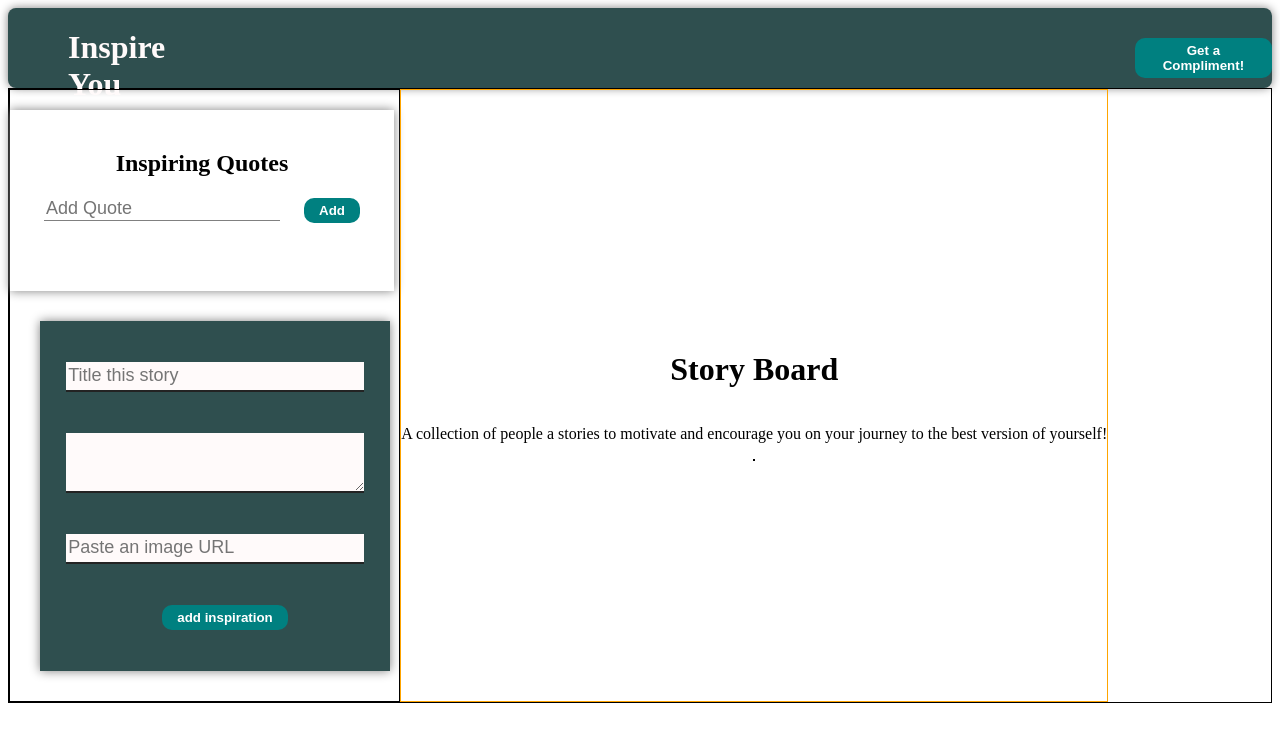
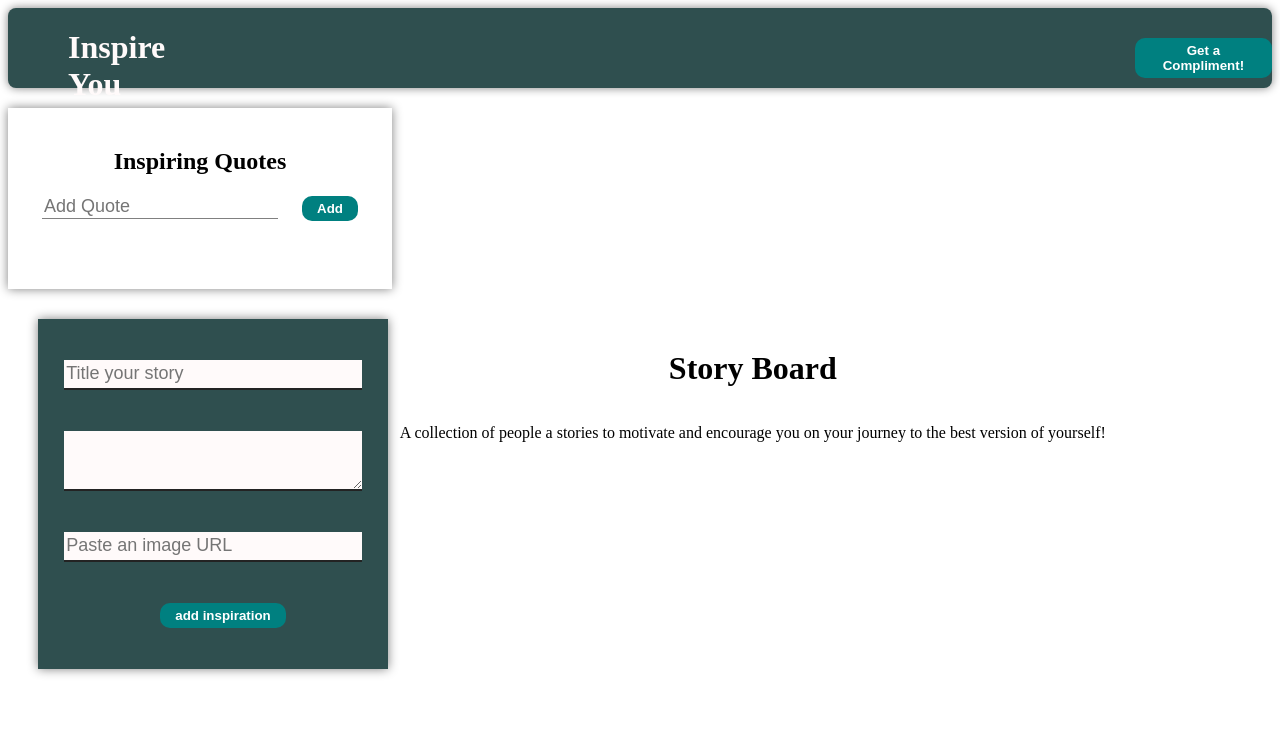
Before and after one commit to JoyMazhangara/capstone1, a website: page client/index.html in a window 1280 px wide. Drawn offline with nearby package versions, Linux system fonts and the light colour scheme; no server answers.

Commit message:
finished

```diff
--- a/client/index.html
+++ b/client/index.html
@@ -46,7 +46,7 @@
         <input
            type='text'
            id="title"
-           placeholder="Title this story"/>
+           placeholder="Title your story"/>
         <textarea
            rows = "3"
            id="text"
@@ -61,7 +61,7 @@
 </div>
 
       <div id="story-board">
-        <h1>Story Board</h1>
+        <h1 id="board-title">Story Board</h1>
         <p>A collection of people a stories to motivate
            and encourage you on your journey to the best
            version of yourself!
--- a/client/styles.css
+++ b/client/styles.css
@@ -81,17 +81,19 @@ button {
 main {
   display: flex;
   flex-direction: row;
-  border: 1px solid black;
+
 }
 
 #main-left {
-  border: 1px solid black;
+
   width: 31%;
 }
 
-#inspos-container {
+/* #inspos-container {
   border: 1px solid black;
-
+} */
+#board-title {
+  font-family: 'lucida handwriting';
 }
 
 #story-board {
@@ -99,7 +101,7 @@ main {
   flex-direction: column;
   align-items: center;
   justify-content: center;
-  border: 1px solid orange;
+
 }
 
 
```
